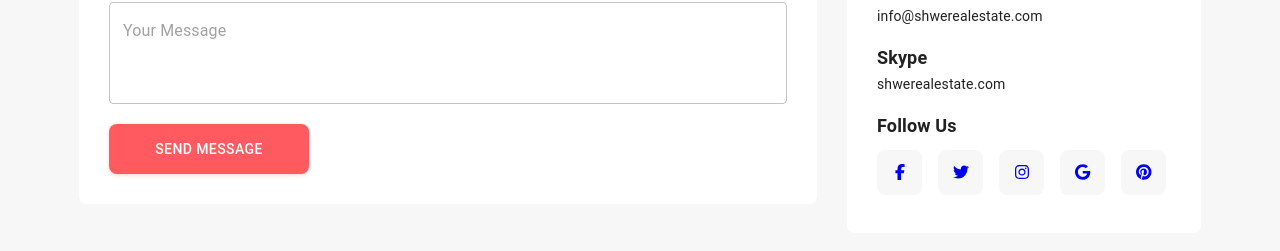
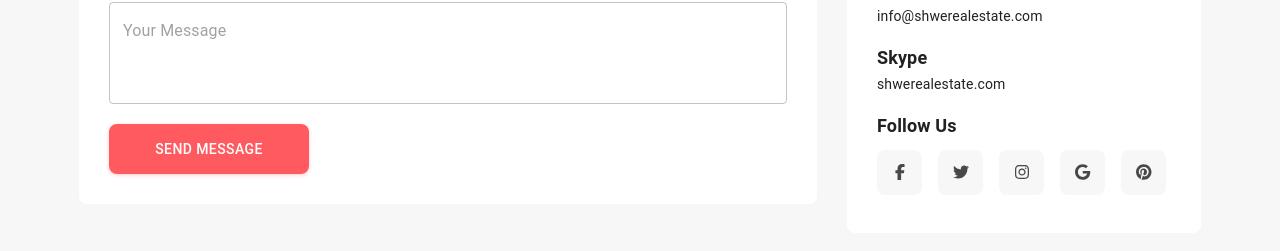
Before and after one commit to zakumialexes/real-estate, a React (Create React App) app: page /contact-us in a window 1280 px wide. Shown: the part 800-1051 px from the top of the page. Built offline with nearby package versions, Linux system fonts and the light colour scheme; the HTML template or start-up script is replaced by a standard one.

Commit message:
Update:Contact

```diff
--- a/src/pages/contact-us/contact-us.jsx
+++ b/src/pages/contact-us/contact-us.jsx
@@ -55,6 +55,21 @@ const socialLinks = [
   },
 ];
 
+const Map = () => {
+  return (
+    <div style={{ maxHeight: "600px" }}>
+      <iframe
+        src="https://www.google.com/maps/embed?pb=!1m18!1m12!1m3!1d488797.7902027578!2d95.90136974407314!3d16.839609799954744!2m3!1f0!2f0!3f0!3m2!1i1024!2i768!4f13.1!3m3!1m2!1s0x30c1949e223e196b%3A0x56fbd271f8080bb4!2sYangon%2C%20Myanmar%20(Burma)!5e0!3m2!1sen!2ssg!4v1669303567607!5m2!1sen!2ssg"
+        width="100%"
+        height="600"
+        style={{ border: 0 }}
+        allowFullScreen=""
+        loading="lazy"
+      ></iframe>
+    </div>
+  );
+};
+
 const Contact = () => {
   const [input, setInput] = useState({
     name: "",
@@ -72,6 +87,7 @@ const Contact = () => {
   const handleClick = async () => {};
 
   return (
+    <>
       <Box sx={{ width: "100%", bgcolor: "#f7f7f7" }}>
         <Container maxWidth="lg" sx={{ padding: "60px 0" }}>
           <Grid container>
@@ -180,7 +196,8 @@ const Contact = () => {
                 </Typography>
                 <Typography fontSize="14px" marginBottom="30px">
                   Lorem ipsum dolor sit amet, consectetur adipiscing elit. In
-                gravida quis libero eleifend ornare. habitasse platea dictumst.
+                  gravida quis libero eleifend ornare. habitasse platea
+                  dictumst.
                 </Typography>
 
                 {links.map((link, i) => (
@@ -216,6 +233,7 @@ const Contact = () => {
                 >
                   {socialLinks.map((link, i) => (
                     <ListItem
+                      key={i}
                       sx={{
                         display: "flex",
                         alignItems: "center",
@@ -224,7 +242,11 @@ const Contact = () => {
                         width: "45px",
                         borderRadius: 2,
                         bgcolor: "#f7f7f7",
+
                         transition: "all .5s ",
+                        "& a": {
+                          color: "#484848",
+                        },
                         "&:hover": {
                           bgcolor: link.color,
                         },
@@ -233,7 +255,7 @@ const Contact = () => {
                         },
                       }}
                     >
-                    <Link key={i}>
+                      <Link>
                         <FontAwesomeIcon icon={link.icon} />
                       </Link>
                     </ListItem>
@@ -244,6 +266,8 @@ const Contact = () => {
           </Grid>
         </Container>
       </Box>
+      <Map />
+    </>
   );
 };
 
```
Lines whose indentation alone changed are shown as unchanged.
